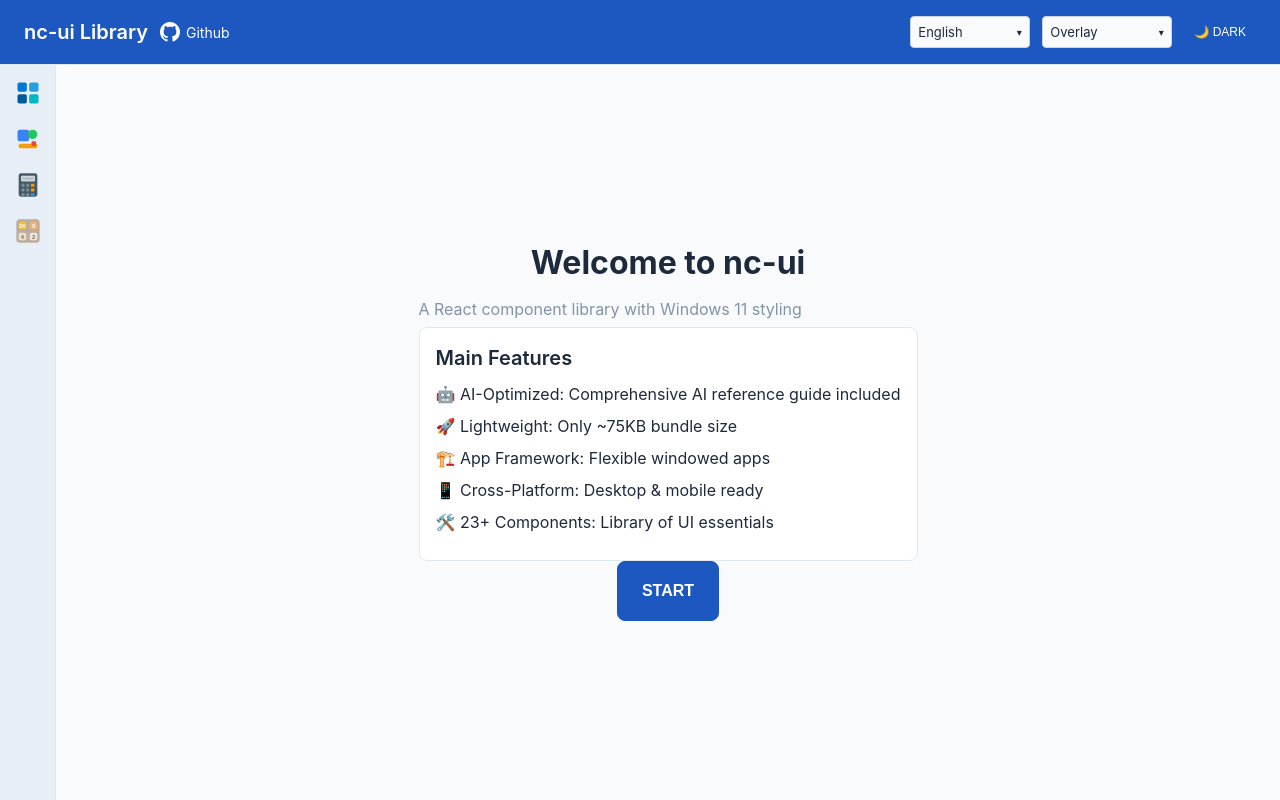
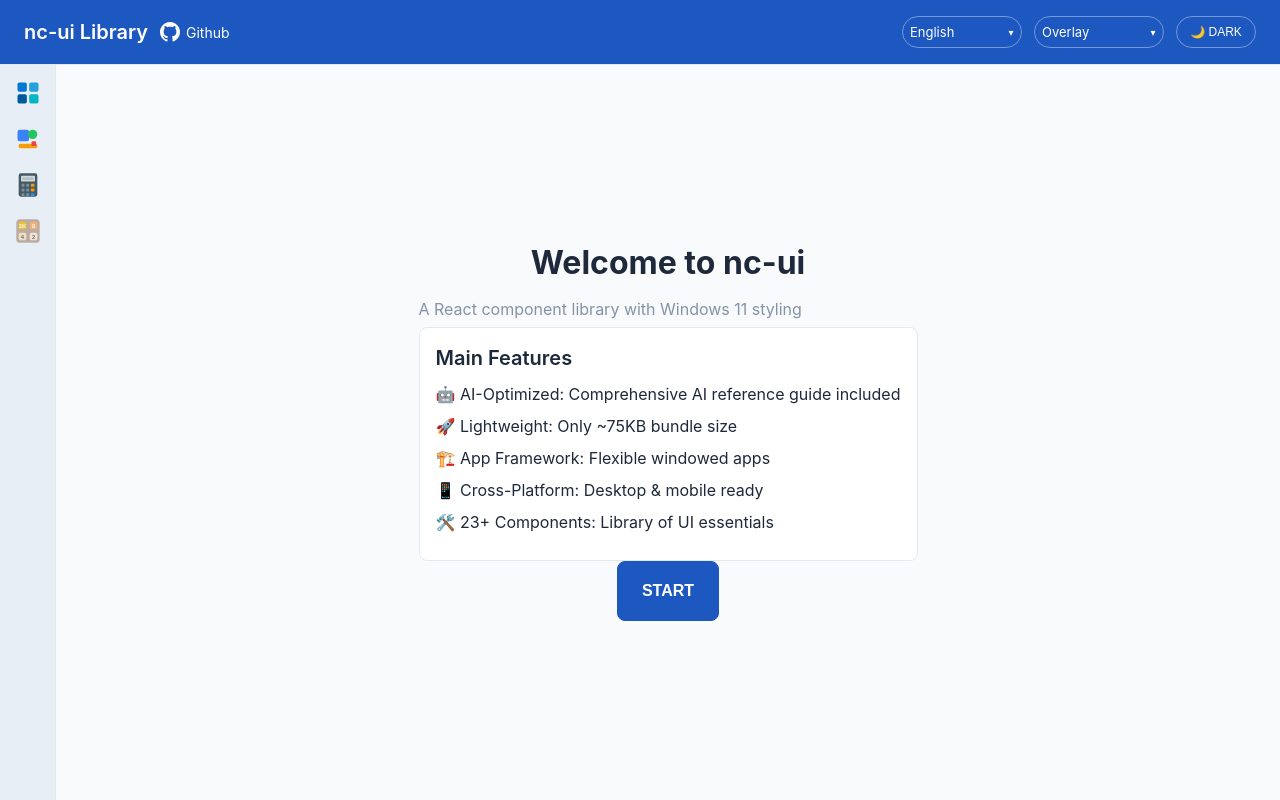
Before and after one commit to kingsimba/nc-ui, a React (Vite) app: page / in a window 1280 px wide. Built offline with nearby package versions, Linux system fonts and the light colour scheme.

Commit message:
Controls: Add transparent appearance for colored surfaces

```diff
--- a/dev/App.tsx
+++ b/dev/App.tsx
@@ -100,7 +100,9 @@ function AppContent() {
                             onChange={changeLanguage}
                             size="small"
                             clearable={false}
+                            appearance="transparent"
                             style={{ width: 120 }}
+                            className="dev-header-select"
                         />
                         <ComboBox
                             options={[
@@ -111,10 +113,11 @@ function AppContent() {
                             onChange={(v) => v && setLayoutMode(v as 'overlay' | 'side-by-side')}
                             size="small"
                             clearable={false}
+                            appearance="transparent"
                             style={{ width: 130 }}
-                            className="dev-desktop-only"
+                            className="dev-header-select dev-desktop-only"
                         />
-                        <Button variant="ghost" size="small" onClick={toggleTheme} className="dev-header-theme-toggle">
+                        <Button appearance="transparent" size="small" onClick={toggleTheme} className="dev-header-theme-toggle">
                             {theme === 'dark' ? t('theme.light') : t('theme.dark')}
                         </Button>
                     </div>
--- a/dev/UIComponentsDemo/sections/ButtonSection.tsx
+++ b/dev/UIComponentsDemo/sections/ButtonSection.tsx
@@ -29,6 +29,17 @@ export function ButtonSection() {
                     <Button size="small">Small</Button>
                     <Button size="default">Default</Button>
                     <Button size="large">Large</Button>
+                </div>
+            </section>
+
+            <section className="dev-section">
+                <h2>Transparent Appearance</h2>
+                <p style={{ marginBottom: '0.5rem', color: 'var(--nc-text-weak)' }}>
+                    Use transparent appearance for controls placed on colored surfaces.
+                </p>
+                <div style={{ display: 'inline-flex', gap: 12, background: 'var(--nc-primary)', padding: 16, borderRadius: 8 }}>
+                    <Button appearance="transparent">Default</Button>
+                    <Button appearance="transparent" size="small">Small</Button>
                 </div>
             </section>
 
--- a/dev/UIComponentsDemo/sections/ComboBoxSection.tsx
+++ b/dev/UIComponentsDemo/sections/ComboBoxSection.tsx
@@ -77,6 +77,16 @@ export function ComboBoxSection() {
           onChange={setComboValue4}
           clearable={false}
         />
+        <div style={{ background: 'var(--nc-primary)', padding: 16, borderRadius: 8 }}>
+          <ComboBox
+            label="Transparent appearance"
+            options={comboOptions}
+            value={comboValue}
+            onChange={setComboValue}
+            appearance="transparent"
+            clearable={false}
+          />
+        </div>
       </div>
     </section>
   );
--- a/dev/dev.css
+++ b/dev/dev.css
@@ -76,15 +76,10 @@ body {
     align-items: center;
 }
 
+.dev-header-select .nc-input,
 .dev-header-theme-toggle {
-    color: #ffffff !important;
-    border-color: rgba(255, 255, 255, 0.45) !important;
-}
-
-.dev-header-theme-toggle:hover {
-    color: #ffffff !important;
-    border-color: rgba(255, 255, 255, 0.7) !important;
-    background: rgba(255, 255, 255, 0.12) !important;
+    border-radius: 999px !important;
+    min-width: 80px;
 }
 
 .dev-framework-container {
--- a/src/components/Button.tsx
+++ b/src/components/Button.tsx
@@ -7,17 +7,20 @@ export type ButtonProps = React.ButtonHTMLAttributes<HTMLButtonElement> & {
   variant?: ButtonVariant;
   block?: boolean;
   size?: 'default' | 'small' | 'large';
+  /** Visual appearance of the button surface */
+  appearance?: 'default' | 'transparent';
   textSelectable?: boolean;
   loading?: boolean;
 };
 
-export function Button({ variant = 'default', block, size = 'default', className, disabled, textSelectable, loading, onClick, children, ...rest }: ButtonProps) {
+export function Button({ variant = 'default', block, size = 'default', appearance = 'default', className, disabled, textSelectable, loading, onClick, children, ...rest }: ButtonProps) {
   const cls = [
     'nc-button',
     variant !== 'default' ? `nc-${variant}` : '',
     block ? 'nc-block' : '',
     size === 'small' ? 'nc-small' : '',
     size === 'large' ? 'nc-large' : '',
+    appearance === 'transparent' ? 'nc-transparent' : '',
     (disabled || loading) ? 'nc-disabled' : '',
     textSelectable ? 'nc-text-selectable' : '',
     loading ? 'nc-loading' : '',
@@ -49,7 +52,7 @@ export function Button({ variant = 'default', block, size = 'default', className
         <ActivityIndicator
           size="small"
           className="nc-button-spinner"
-          color={variant !== 'default' && variant !== 'ghost' ? 'white' : undefined}
+          color={appearance === 'transparent' || (variant !== 'default' && variant !== 'ghost') ? 'white' : undefined}
         />
       )}
       {children}
--- a/src/components/ComboBox.tsx
+++ b/src/components/ComboBox.tsx
@@ -25,6 +25,8 @@ export interface ComboBoxProps {
   placement?: 'top' | 'bottom';
   /** Size variant */
   size?: 'default' | 'small';
+  /** Visual appearance of the closed control */
+  appearance?: 'default' | 'transparent';
   /** Custom styles */
   style?: React.CSSProperties;
   /** Additional CSS class names */
@@ -177,6 +179,7 @@ export function ComboBox({
   allowTyping = false,
   placement = 'bottom',
   size = 'default',
+  appearance = 'default',
   style,
   className,
 }: ComboBoxProps) {
@@ -280,7 +283,7 @@ export function ComboBox({
   };
 
   return (
-    <div className={`nc-combo-container ${className || ''}`.trim()} style={{ position: 'relative', ...style }}>
+    <div className={`nc-combo-container ${appearance === 'transparent' ? 'nc-transparent' : ''} ${className || ''}`.trim()} style={{ position: 'relative', ...style }}>
       {label && <span className={`nc-label ${isSmall ? 'nc-small' : ''}`}>{label}</span>}
       <div
         ref={anchorRef}
--- a/src/styles/theme.css
+++ b/src/styles/theme.css
@@ -24,6 +24,10 @@
   --nc-button-active: #1d2e42;
   --nc-input-bg: var(--nc-bg-tertiary);
   --nc-overlay-hover: rgba(255, 255, 255, 0.05);
+  --nc-transparent-control-text: #ffffff;
+  --nc-transparent-control-border: rgba(255, 255, 255, 0.38);
+  --nc-transparent-control-hover-bg: rgba(255, 255, 255, 0.12);
+  --nc-transparent-control-hover-border: rgba(255, 255, 255, 0.68);
 
   /* YAML syntax highlighting */
   --nc-code-string: #f48771;
@@ -219,6 +223,21 @@ li::marker { color: var(--nc-text-weak); }
 .nc-button.nc-ghost:hover { background: var(--nc-button-hover); }
 .nc-button.nc-ghost:active { background: var(--nc-button-active); transform: scale(0.97); }
 
+.nc-button.nc-transparent {
+  background: transparent;
+  border-color: var(--nc-transparent-control-border);
+  color: var(--nc-transparent-control-text);
+}
+
+.nc-button.nc-transparent:hover {
+  background: var(--nc-transparent-control-hover-bg);
+  border-color: var(--nc-transparent-control-hover-border);
+}
+
+.nc-button.nc-transparent:active {
+  background: var(--nc-transparent-control-hover-bg);
+}
+
 .nc-button.nc-small { padding: 2px 10px; font-size: 12px; margin: 0; border-radius: 6px; height: 32px; }
 .nc-button.nc-large { padding: 10px 24px; font-size: 16px; min-height: 60px; font-weight: bold; }
 .nc-button.nc-text-selectable { user-select: text; -webkit-user-select: text; text-transform: none; }
@@ -370,6 +389,23 @@ li::marker { color: var(--nc-text-weak); }
 .nc-combo-overlay-text.nc-small { font-size: 13px; }
 .nc-combo-overlay-default { color: var(--nc-text-weak); }
 .nc-combo-overlay-default.nc-small { font-size: 10px; }
+
+.nc-combo-container.nc-transparent .nc-input {
+  background: transparent;
+  border-color: var(--nc-transparent-control-border);
+}
+
+.nc-combo-container.nc-transparent .nc-input:hover {
+  background: var(--nc-transparent-control-hover-bg);
+  border-color: var(--nc-transparent-control-hover-border);
+}
+
+.nc-combo-container.nc-transparent .nc-combo-overlay-text,
+.nc-combo-container.nc-transparent .nc-combo-overlay-default,
+.nc-combo-container.nc-transparent .nc-combo-button,
+.nc-combo-container.nc-transparent .nc-label {
+  color: var(--nc-transparent-control-text);
+}
 
 /* Checkbox component */
 .nc-checkbox-label {
```
Also changed, not shown: nc-ui-ai-reference/components-quick-reference.md (+93 -74 lines), 1 other file (tests, documents, lock files or other folders).
